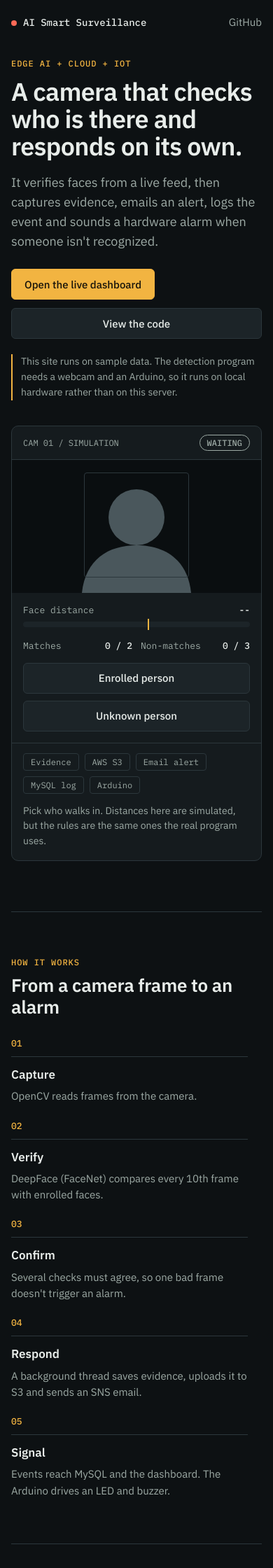
After one commit to haarishk1510-pixel/ai-smart-surveillance, a Flask app: template templates/landing.html in a window 390 px wide. The commit adds this page. Shown: the top 2240 px of the page at 70% size. Run offline with Flask 3, Linux system fonts and the light colour scheme; the template is opened without the code that fills it, so the values that code supplies are empty.

Commit message:
Add project landing page and redesign the dashboard
Add a demo landing page with an interactive simulation of the real
decision rules and one-click access to the sample dashboard. Restyle the
dashboard and login for phone and desktop widths, and replace the
doughnut chart with a labelled share bar.

Co-Authored-By: Claude Opus 5.5 <noreply@anthropic.com>

```diff
--- a/app.py
+++ b/app.py
@@ -121,8 +121,25 @@ def serve_evidence(filename):
     return send_from_directory('evidence', filename)
 
 
+# ================= HOME =================
+@app.route("/", methods=["GET", "POST"])
+def home():
+    if DEMO_MODE:
+        return render_template("landing.html")
+    return login()
+
+
+# ================= ONE-CLICK DEMO =================
+@app.route("/demo", methods=["POST"])
+def demo_login():
+    if not DEMO_MODE:
+        return redirect(url_for("login"))
+    session["user"] = "demo"
+    return redirect(url_for("dashboard"))
+
+
 # ================= LOGIN =================
-@app.route("/", methods=["GET", "POST"])
+@app.route("/login", methods=["GET", "POST"])
 def login():
 
     if request.method == "POST":
@@ -211,7 +228,7 @@ def export_csv():
 def logout():
 
     session.clear()
-    return redirect(url_for("login"))
+    return redirect(url_for("home"))
 
 
 # ================= SOCKET EVENT =================
@@ -224,7 +241,8 @@ if socketio:
 # ================= RUN =================
 if __name__ == "__main__":
     debug = os.environ.get("FLASK_DEBUG", "1") == "1"
+    port = int(os.environ.get("PORT", 5000))
     if socketio:
-        socketio.run(app, debug=debug)
+        socketio.run(app, debug=debug, port=port)
     else:
-        app.run(debug=debug)
+        app.run(debug=debug, port=port)
--- /dev/null
+++ b/templates/_theme.html
@@ -0,0 +1,33 @@
+<link rel="preconnect" href="https://fonts.googleapis.com">
+<link rel="preconnect" href="https://fonts.gstatic.com" crossorigin>
+<link href="https://fonts.googleapis.com/css2?family=IBM+Plex+Mono:wght@400;500&family=IBM+Plex+Sans:wght@400;500;600&display=swap" rel="stylesheet">
+<style>
+:root{
+  --ink:#0d1113;
+  --panel:#151b1e;
+  --panel-2:#1c2428;
+  --line:#2c373c;
+  --text:#e8edea;
+  --muted:#9daaa5;
+  --good:#46c98b;
+  --bad:#ff6a57;
+  --accent:#f2b441;
+  --mono:"IBM Plex Mono",ui-monospace,Menlo,monospace;
+  --sans:"IBM Plex Sans",system-ui,-apple-system,"Segoe UI",sans-serif;
+}
+*{box-sizing:border-box}
+html{-webkit-text-size-adjust:100%}
+body{margin:0;background:var(--ink);color:var(--text);font-family:var(--sans);line-height:1.55}
+a{color:inherit}
+:focus-visible{outline:2px solid var(--accent);outline-offset:2px}
+.btn{display:inline-flex;align-items:center;justify-content:center;gap:8px;min-height:44px;padding:10px 18px;border-radius:6px;border:1px solid var(--line);background:var(--panel-2);color:var(--text);font:500 15px var(--sans);text-decoration:none;cursor:pointer}
+.btn:hover{border-color:var(--muted)}
+.btn:disabled{opacity:.5;cursor:default}
+.btn-primary{background:var(--accent);border-color:var(--accent);color:#17130a}
+.btn-primary:hover{background:#f7c566;border-color:#f7c566}
+.eyebrow{font:500 12px var(--mono);letter-spacing:.08em;text-transform:uppercase;color:var(--accent)}
+.pill{display:inline-flex;align-items:center;gap:6px;padding:3px 10px;border-radius:999px;border:1px solid currentColor;font:500 12px var(--mono);white-space:nowrap}
+.pill-good{color:var(--good)}
+.pill-bad{color:var(--bad)}
+.pill-idle{color:var(--muted)}
+</style>
--- /dev/null
+++ b/templates/landing.html
@@ -0,0 +1,248 @@
+<!DOCTYPE html>
+<html lang="en">
+<head>
+<meta charset="utf-8">
+<meta name="viewport" content="width=device-width, initial-scale=1">
+<title>AI Smart Surveillance</title>
+<meta name="description" content="Real-time face verification with automatic evidence capture, cloud alerts and a hardware alarm.">
+{% include "_theme.html" %}
+<style>
+.wrap{max-width:1120px;margin:0 auto;padding:0 24px}
+nav{display:flex;align-items:center;justify-content:space-between;gap:16px;padding:20px 0}
+.brand{font:500 14px var(--mono)}
+.brand i{display:inline-block;width:8px;height:8px;margin-right:9px;border-radius:50%;background:var(--bad)}
+nav a.link{font-size:15px;color:var(--muted);text-decoration:none}
+nav a.link:hover{color:var(--text)}
+
+.hero{display:grid;grid-template-columns:1.05fr 1fr;gap:56px;align-items:center;padding:40px 0 72px}
+h1{font-size:clamp(36px,5.2vw,58px);line-height:1.08;font-weight:600;letter-spacing:-.02em;margin:14px 0 18px}
+.lede{font-size:18px;color:var(--muted);max-width:33em;margin:0 0 26px}
+.cta{display:flex;flex-wrap:wrap;gap:12px}
+.note{margin:22px 0 0;padding-left:12px;border-left:2px solid var(--accent);font-size:14px;color:var(--muted);max-width:36em}
+
+.sim{background:var(--panel);border:1px solid var(--line);border-radius:10px;overflow:hidden}
+.sim-head{display:flex;justify-content:space-between;align-items:center;gap:10px;padding:12px 16px;border-bottom:1px solid var(--line);font:400 12px var(--mono);color:var(--muted)}
+.view{position:relative;height:190px;background:#0a0e10;overflow:hidden;display:flex;align-items:flex-end;justify-content:center}
+.view svg{height:170px;color:#4a575c;transition:color .25s}
+.view[data-state="good"] svg{color:var(--good)}
+.view[data-state="bad"] svg{color:var(--bad)}
+.corner{position:absolute;width:150px;height:150px;left:50%;top:18px;transform:translateX(-50%);border:1px solid var(--line);border-radius:4px}
+.scan{position:absolute;left:0;right:0;top:0;height:2px;background:var(--accent);opacity:0}
+.view.running .scan{opacity:.85;animation:scan 1s linear infinite}
+@keyframes scan{from{top:0}to{top:100%}}
+.readout{padding:16px}
+.row{display:flex;justify-content:space-between;align-items:baseline;gap:12px;font:400 13px var(--mono);color:var(--muted)}
+.row b{font-weight:500;color:var(--text)}
+.meter{position:relative;height:8px;margin:8px 0 18px;background:var(--panel-2);border-radius:4px}
+.meter span{display:block;height:100%;width:0;border-radius:4px;background:var(--muted);transition:width .3s}
+.meter em{position:absolute;left:55%;top:-4px;bottom:-4px;width:2px;background:var(--accent)}
+.counts{display:grid;grid-template-columns:1fr 1fr;gap:12px;margin-bottom:16px}
+.controls{display:grid;grid-template-columns:1fr 1fr;gap:10px}
+.chain{list-style:none;margin:0;padding:14px 16px;border-top:1px solid var(--line);display:flex;flex-wrap:wrap;gap:8px}
+.chain li{padding:4px 10px;border:1px solid var(--line);border-radius:4px;font:400 12px var(--mono);color:var(--muted)}
+.chain li.on{color:#17130a;background:var(--accent);border-color:var(--accent)}
+.explain{margin:0;padding:0 16px 16px;font-size:14px;color:var(--muted);min-height:58px}
+
+section{padding:64px 0;border-top:1px solid var(--line)}
+h2{font-size:clamp(26px,3.2vw,36px);line-height:1.2;font-weight:600;letter-spacing:-.01em;margin:10px 0 28px;max-width:22em}
+.flow{list-style:none;margin:0;padding:0;display:grid;grid-template-columns:repeat(5,1fr);gap:0;counter-reset:s}
+.flow li{counter-increment:s;padding:0 20px 0 0}
+.flow li::before{content:"0" counter(s);display:block;padding-bottom:10px;margin-bottom:12px;border-bottom:1px solid var(--line);font:500 13px var(--mono);color:var(--accent)}
+.flow h3,.split h3{margin:0 0 6px;font-size:17px;font-weight:600}
+.flow p,.split p{margin:0;font-size:15px;color:var(--muted)}
+.split{display:grid;grid-template-columns:1fr 1fr;gap:56px}
+.spec{width:100%;border-collapse:collapse;font-size:15px}
+.spec td{padding:11px 0;border-bottom:1px solid var(--line);vertical-align:top}
+.spec td:last-child{text-align:right;font:400 14px var(--mono);padding-left:16px}
+.stack{display:flex;flex-wrap:wrap;gap:8px;margin-top:18px;padding:0;list-style:none}
+.stack li{padding:5px 11px;background:var(--panel);border:1px solid var(--line);border-radius:4px;font:400 13px var(--mono)}
+footer{padding:28px 0 44px;border-top:1px solid var(--line);font-size:14px;color:var(--muted);display:flex;flex-wrap:wrap;justify-content:space-between;gap:12px}
+
+@media (max-width:860px){
+  .hero{grid-template-columns:1fr;gap:36px;padding-top:20px}
+  .flow{grid-template-columns:1fr;gap:22px}
+  .split{grid-template-columns:1fr;gap:36px}
+}
+@media (max-width:420px){
+  .wrap{padding:0 16px}
+  .controls{grid-template-columns:1fr}
+  .cta .btn{width:100%}
+}
+@media (prefers-reduced-motion:reduce){
+  .view.running .scan{animation:none;opacity:0}
+  .meter span,.view svg{transition:none}
+}
+</style>
+</head>
+<body>
+<div class="wrap">
+
+<nav>
+  <div class="brand"><i aria-hidden="true"></i>AI Smart Surveillance</div>
+  <a class="link" href="https://github.com/haarishk1510-pixel/ai-smart-surveillance">GitHub</a>
+</nav>
+
+<header class="hero">
+  <div>
+    <div class="eyebrow">Edge AI + cloud + IoT</div>
+    <h1>A camera that checks who is there and responds on its own.</h1>
+    <p class="lede">It verifies faces from a live feed, then captures evidence, emails an alert, logs the event and sounds a hardware alarm when someone isn't recognized.</p>
+    <div class="cta">
+      <form method="POST" action="/demo"><button class="btn btn-primary" type="submit">Open the live dashboard</button></form>
+      <a class="btn" href="https://github.com/haarishk1510-pixel/ai-smart-surveillance">View the code</a>
+    </div>
+    <p class="note">This site runs on sample data. The detection program needs a webcam and an Arduino, so it runs on local hardware rather than on this server.</p>
+  </div>
+
+  <div class="sim" aria-label="Decision logic simulator">
+    <div class="sim-head">
+      <span>CAM 01 / SIMULATION</span>
+      <span id="status" class="pill pill-idle" aria-live="polite">WAITING</span>
+    </div>
+    <div class="view" id="view">
+      <div class="corner"></div>
+      <svg viewBox="0 0 200 170" fill="currentColor" aria-hidden="true">
+        <circle cx="100" cy="62" r="40"/>
+        <path d="M22 170c5-48 38-68 78-68s73 20 78 68z"/>
+      </svg>
+      <div class="scan"></div>
+    </div>
+    <div class="readout">
+      <div class="row"><span>Face distance</span><b id="dist">--</b></div>
+      <div class="meter"><span id="bar"></span><em title="Match threshold 0.55"></em></div>
+      <div class="counts">
+        <div class="row"><span>Matches</span><b id="auth">0 / 2</b></div>
+        <div class="row"><span>Non-matches</span><b id="unauth">0 / 3</b></div>
+      </div>
+      <div class="controls">
+        <button class="btn" id="known" type="button">Enrolled person</button>
+        <button class="btn" id="stranger" type="button">Unknown person</button>
+      </div>
+    </div>
+    <ul class="chain" aria-label="Response steps">
+      <li data-step="evidence">Evidence</li>
+      <li data-step="s3">AWS S3</li>
+      <li data-step="sns">Email alert</li>
+      <li data-step="mysql">MySQL log</li>
+      <li data-step="arduino">Arduino</li>
+    </ul>
+    <p class="explain" id="explain">Pick who walks in. Distances here are simulated, but the rules are the same ones the real program uses.</p>
+  </div>
+</header>
+
+<section>
+  <div class="eyebrow">How it works</div>
+  <h2>From a camera frame to an alarm</h2>
+  <ol class="flow">
+    <li><h3>Capture</h3><p>OpenCV reads frames from the camera.</p></li>
+    <li><h3>Verify</h3><p>DeepFace (FaceNet) compares every 10th frame with enrolled faces.</p></li>
+    <li><h3>Confirm</h3><p>Several checks must agree, so one bad frame doesn't trigger an alarm.</p></li>
+    <li><h3>Respond</h3><p>A background thread saves evidence, uploads it to S3 and sends an SNS email.</p></li>
+    <li><h3>Signal</h3><p>Events reach MySQL and the dashboard. The Arduino drives an LED and buzzer.</p></li>
+  </ol>
+</section>
+
+<section>
+  <div class="split">
+    <div>
+      <div class="eyebrow">Decision rules</div>
+      <h2>Tuned for fewer false alarms</h2>
+      <table class="spec">
+        <tr><td>Match threshold</td><td>distance &lt; 0.55</td></tr>
+        <tr><td>Marked authorized after</td><td>2 matching checks</td></tr>
+        <tr><td>Marked unauthorized after</td><td>3 failed checks</td></tr>
+        <tr><td>Time between evidence captures</td><td>5 seconds</td></tr>
+        <tr><td>Serial signal to Arduino</td><td>A / U</td></tr>
+      </table>
+    </div>
+    <div>
+      <div class="eyebrow">Architecture</div>
+      <h2>Fast at the edge, durable in the cloud</h2>
+      <h3>On the local device</h3>
+      <p>Video capture, face verification and the alarm stay local, so a response doesn't wait on the network.</p>
+      <h3 style="margin-top:20px">In AWS</h3>
+      <p>S3 keeps a backup of each evidence image, and SNS notifies the administrator by email.</p>
+      <ul class="stack">
+        <li>Python</li><li>OpenCV</li><li>DeepFace</li><li>TensorFlow</li><li>Flask</li><li>MySQL</li><li>AWS S3</li><li>AWS SNS</li><li>Arduino Nano</li>
+      </ul>
+    </div>
+  </div>
+</section>
+
+<footer>
+  <span>Built by Haarish Kumar S, SRM Institute of Science and Technology, Tiruchirappalli</span>
+  <a href="https://github.com/haarishk1510-pixel/ai-smart-surveillance">Source on GitHub</a>
+</footer>
+
+</div>
+
+<script>
+(function(){
+  var THRESHOLD = 0.55, NEED_AUTH = 2, NEED_UNAUTH = 3;
+  var reduced = window.matchMedia && matchMedia("(prefers-reduced-motion: reduce)").matches;
+  var status = null, auth = 0, unauth = 0;
+  var el = function(id){ return document.getElementById(id); };
+  var buttons = [el("known"), el("stranger")];
+  var steps = document.querySelectorAll(".chain li");
+  var wait = function(ms){ return new Promise(function(r){ setTimeout(r, reduced ? 60 : ms); }); };
+
+  function showCounts(){
+    el("auth").textContent = Math.min(auth, NEED_AUTH) + " / " + NEED_AUTH;
+    el("unauth").textContent = Math.min(unauth, NEED_UNAUTH) + " / " + NEED_UNAUTH;
+  }
+  function showStatus(){
+    var good = status === "AUTHORIZED";
+    el("status").textContent = good ? "✓ AUTHORIZED" : "▲ UNAUTHORIZED";
+    el("status").className = "pill " + (good ? "pill-good" : "pill-bad");
+    el("view").dataset.state = good ? "good" : "bad";
+  }
+  function light(name){
+    document.querySelector('[data-step="' + name + '"]').classList.add("on");
+  }
+  function check(enrolled){
+    var d = enrolled ? 0.32 + Math.random() * 0.16 : 0.62 + Math.random() * 0.33;
+    if (d < THRESHOLD) { auth++; unauth = 0; } else { unauth++; auth = 0; }
+    el("dist").textContent = d.toFixed(2);
+    el("bar").style.width = (d * 100) + "%";
+    showCounts();
+  }
+
+  async function run(enrolled){
+    buttons.forEach(function(b){ b.disabled = true; });
+    steps.forEach(function(s){ s.classList.remove("on"); });
+    auth = 0; unauth = 0; showCounts();
+    el("view").classList.add("running");
+    el("explain").textContent = "Running face checks. Distance must be below the marker to count as a match.";
+
+    var checks = enrolled ? NEED_AUTH : NEED_UNAUTH;
+    for (var i = 0; i < checks; i++) { await wait(800); check(enrolled); }
+    await wait(500);
+    el("view").classList.remove("running");
+
+    var next = enrolled ? "AUTHORIZED" : "UNAUTHORIZED";
+    var changed = next !== status;
+    status = next;
+    showStatus();
+
+    if (enrolled) {
+      if (changed) light("arduino");
+      el("explain").textContent = changed
+        ? "Two checks matched. The Arduino gets signal A, and no evidence or alert is created."
+        : "Still authorized, so nothing new is sent.";
+    } else {
+      var chain = ["evidence", "s3", "sns", "mysql"];
+      for (var j = 0; j < chain.length; j++) { light(chain[j]); await wait(320); }
+      if (changed) light("arduino");
+      el("explain").textContent = changed
+        ? "Three checks failed. Evidence is saved and uploaded, the admin is emailed, the event is logged and the Arduino gets signal U."
+        : "Still unauthorized, so another event is recorded after the 5-second cooldown. The Arduino only hears about changes.";
+    }
+    buttons.forEach(function(b){ b.disabled = false; });
+  }
+
+  el("known").addEventListener("click", function(){ run(true); });
+  el("stranger").addEventListener("click", function(){ run(false); });
+})();
+</script>
+</body>
+</html>
```
Also changed, not shown: templates/dashboard.html (+97 -211 lines), templates/login.html (+28 -51 lines), README.md, 1 other file.
